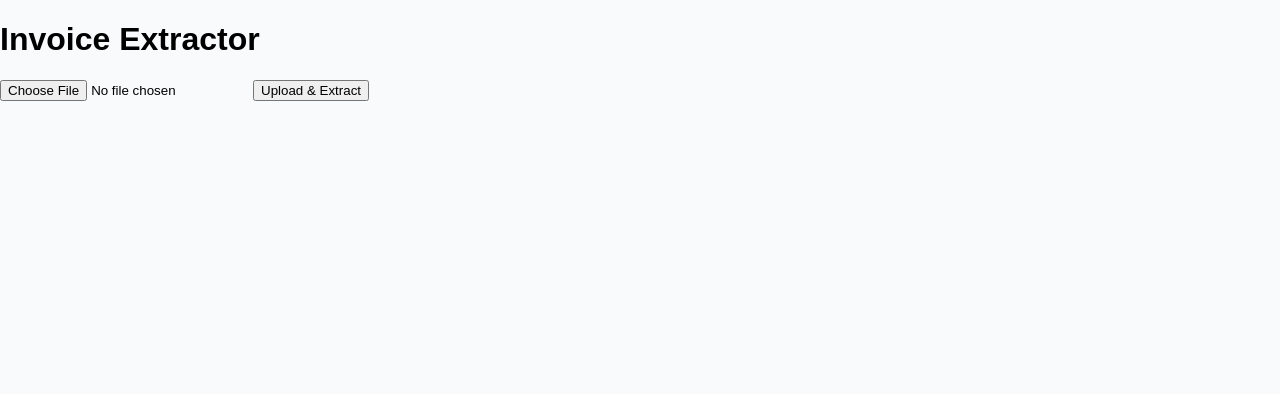
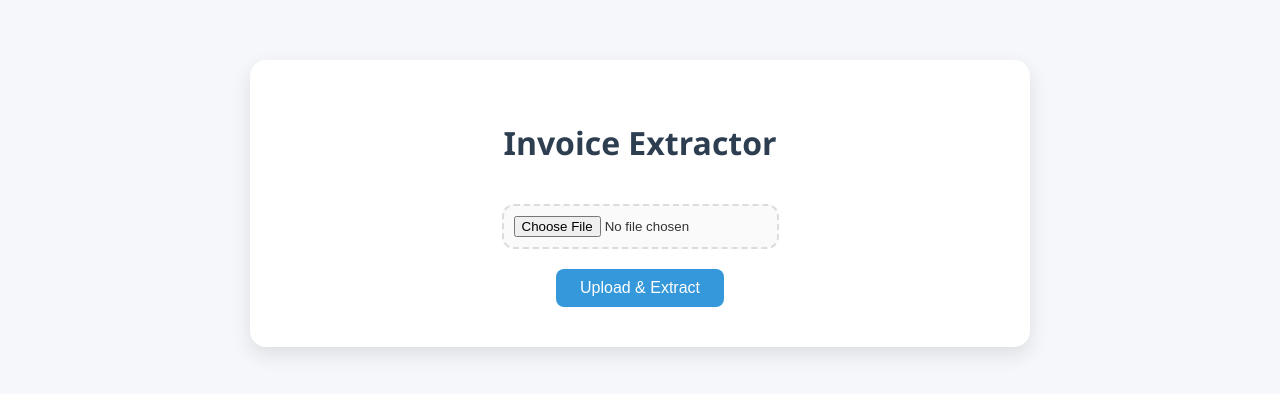
Before and after one commit to blancamirandamayans/invoice-extractor-app, a React (Vite) app in the folder frontend/: page / in a window 1280 px wide. Shown: the top 394 px of the page. Built offline with nearby package versions, Linux system fonts and the light colour scheme.

Commit message:
style: improve style

```diff
--- a/frontend/src/App.jsx
+++ b/frontend/src/App.jsx
@@ -16,17 +16,20 @@ function App() {
   };
 
   return (
-    <div className="min-h-screen bg-gray-50 flex flex-col items-center p-10">
-      <h1 className="text-2xl font-bold mb-4">Invoice Extractor</h1>
+    <div className='container'>
+      <div >
+        <h1>Invoice Extractor</h1>
         <input type="file" onChange={e => setFile(e.target.files[0])} />
+        <br></br>
         <button
           onClick={uploadFile}
           className="mt-4 px-4 py-2 bg-blue-600 text-white rounded"
           >
           Upload & Extract
         </button>
+      </div>
       {data && (
-        <div className="mt-6 bg-white shadow p-4 rounded">
+        <div className='result'>
           <p><strong>Supplier:</strong> {data.supplier}</p>
           <p><strong>Date:</strong> {data.date}</p>
           <p><strong>Total Amount:</strong> {data.total_amount} ({data.currency})</p>
--- a/frontend/src/index.css
+++ b/frontend/src/index.css
@@ -1,6 +1,67 @@
 body {
-  font-family: sans-serif;
   margin: 0;
   padding: 0;
-  background-color: #f9fafb;
+  font-family: 'Segoe UI', Tahoma, Geneva, Verdana, sans-serif;
+  background: #f5f7fa;
+  color: #333;
 }
+
+.container {
+  max-width: 700px;
+  margin: 60px auto;
+  padding: 40px;
+  background: #ffffff;
+  box-shadow: 0 8px 20px rgba(0, 0, 0, 0.1);
+  border-radius: 16px;
+  text-align: center;
+}
+
+h1 {
+  color: #2c3e50;
+  margin-bottom: 20px;
+  font-size: 2rem;
+}
+
+input[type="file"] {
+  margin: 20px 0;
+  padding: 10px;
+  border: 2px dashed #dcdcdc;
+  border-radius: 12px;
+  background-color: #fafafa;
+  cursor: pointer;
+  transition: border 0.3s ease;
+}
+
+input[type="file"]:hover {
+  border-color: #3498db;
+}
+
+button {
+  padding: 10px 24px;
+  background-color: #3498db;
+  color: white;
+  border: none;
+  border-radius: 8px;
+  font-size: 1rem;
+  cursor: pointer;
+  transition: background-color 0.3s ease;
+}
+
+button:hover {
+  background-color: #2980b9;
+}
+
+.result {
+  margin-top: 30px;
+  background-color: #ecf0f1;
+  padding: 20px;
+  border-radius: 12px;
+  text-align: left;
+  box-shadow: 0 2px 10px rgba(0,0,0,0.05);
+}
+
+.result p {
+  font-size: 1.1rem;
+  margin: 10px 0;
+  line-height: 1.6;
+}
```
Lines whose indentation alone changed are shown as unchanged.
